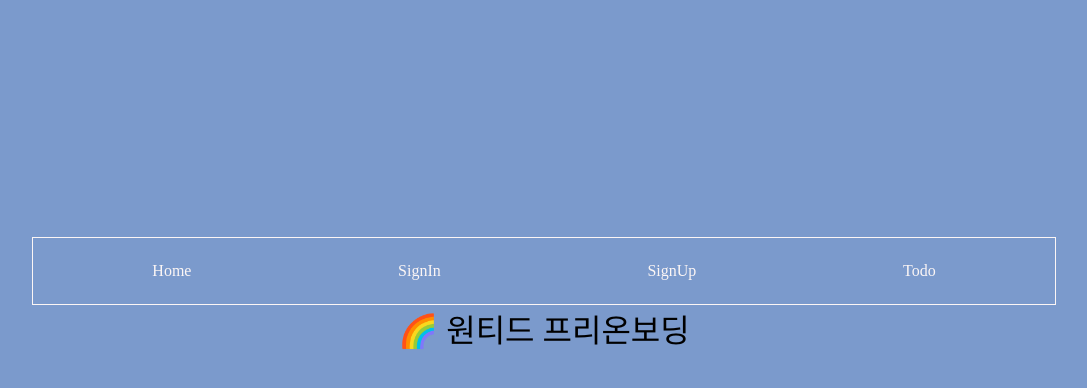
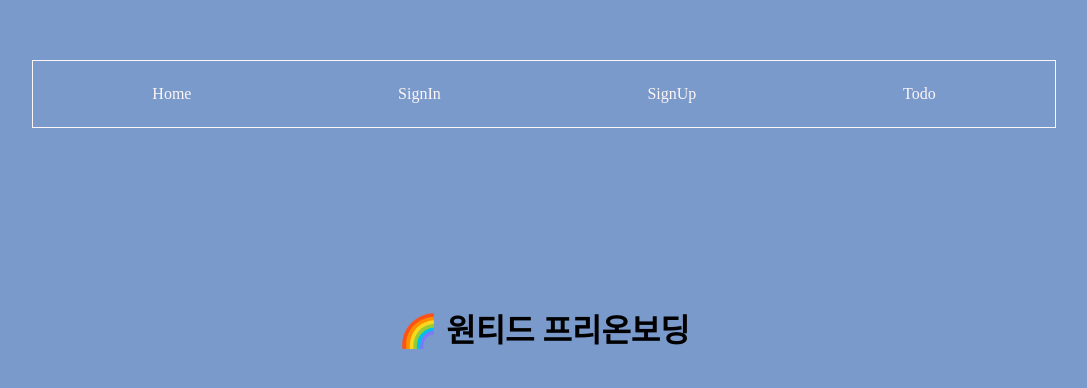
Before and after one commit to HYBEN09/wanted-pre-onboarding-frontend, a React (Create React App) app: page / in a window 1280 px wide. Shown: the part 106-494 px from the top of the page, without its empty margins (96-1183 px from the left). Built offline with nearby package versions, Linux system fonts and the light colour scheme; the HTML template or start-up script is replaced by a standard one.

Commit message:
[style] Home 디자인 수덩

```diff
--- a/src/pages/Home/Home.jsx
+++ b/src/pages/Home/Home.jsx
@@ -1,6 +1,6 @@
 import classes from './Home.module.css';
 function Home() {
-  return <div className={classes.home}>🌈 원티드 프리온보딩</div>;
+  return <h1 className={classes.home}>🌈 원티드 프리온보딩</h1>;
 }
 
 export default Home;
--- a/src/pages/Home/Home.module.css
+++ b/src/pages/Home/Home.module.css
@@ -3,4 +3,7 @@
   justify-content: center;
   align-items: center;
   font-size: 2rem;
+  text-align: center;
+  width: 80vw;
+  height: 50vh;
 }
```
